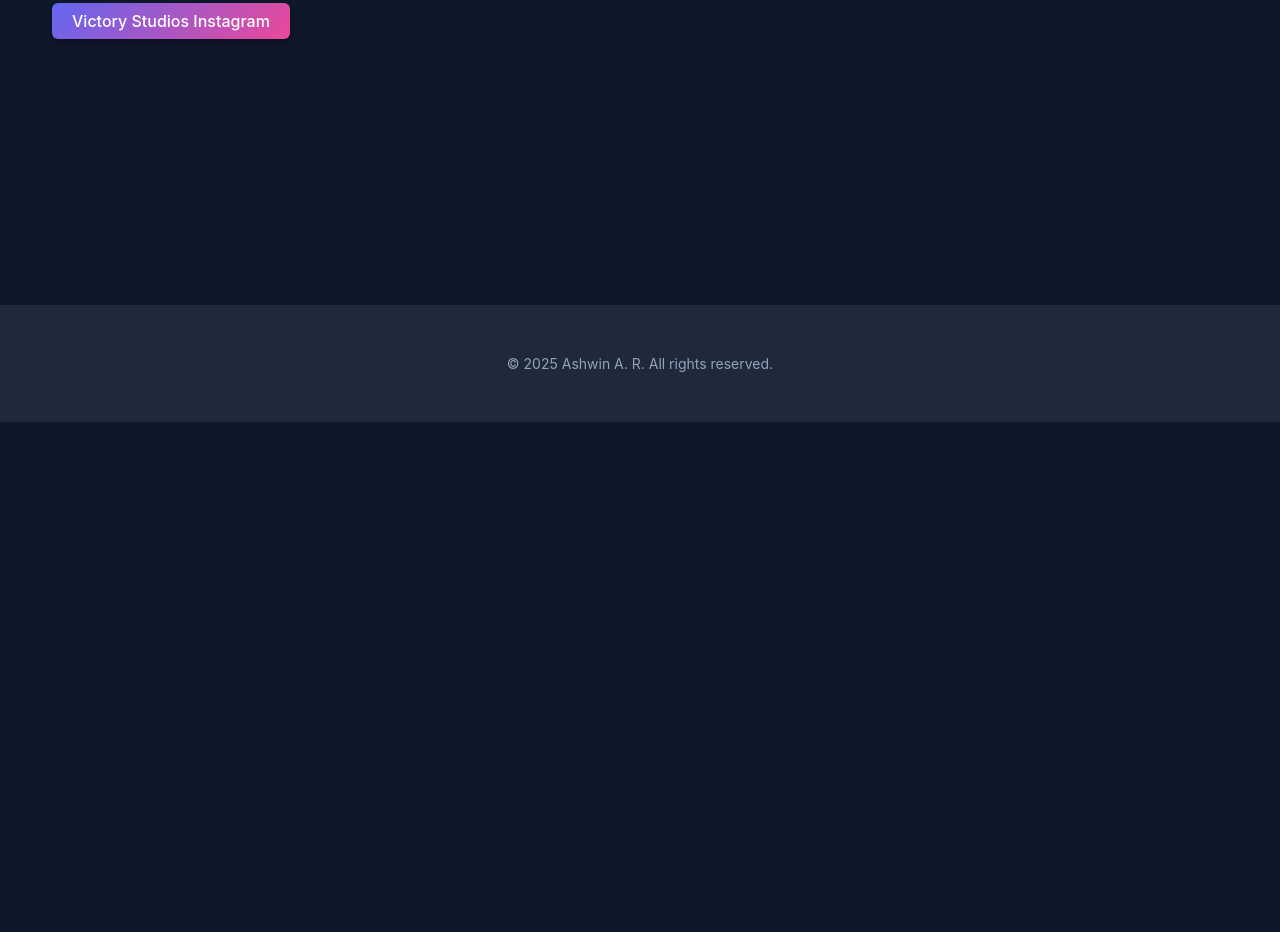
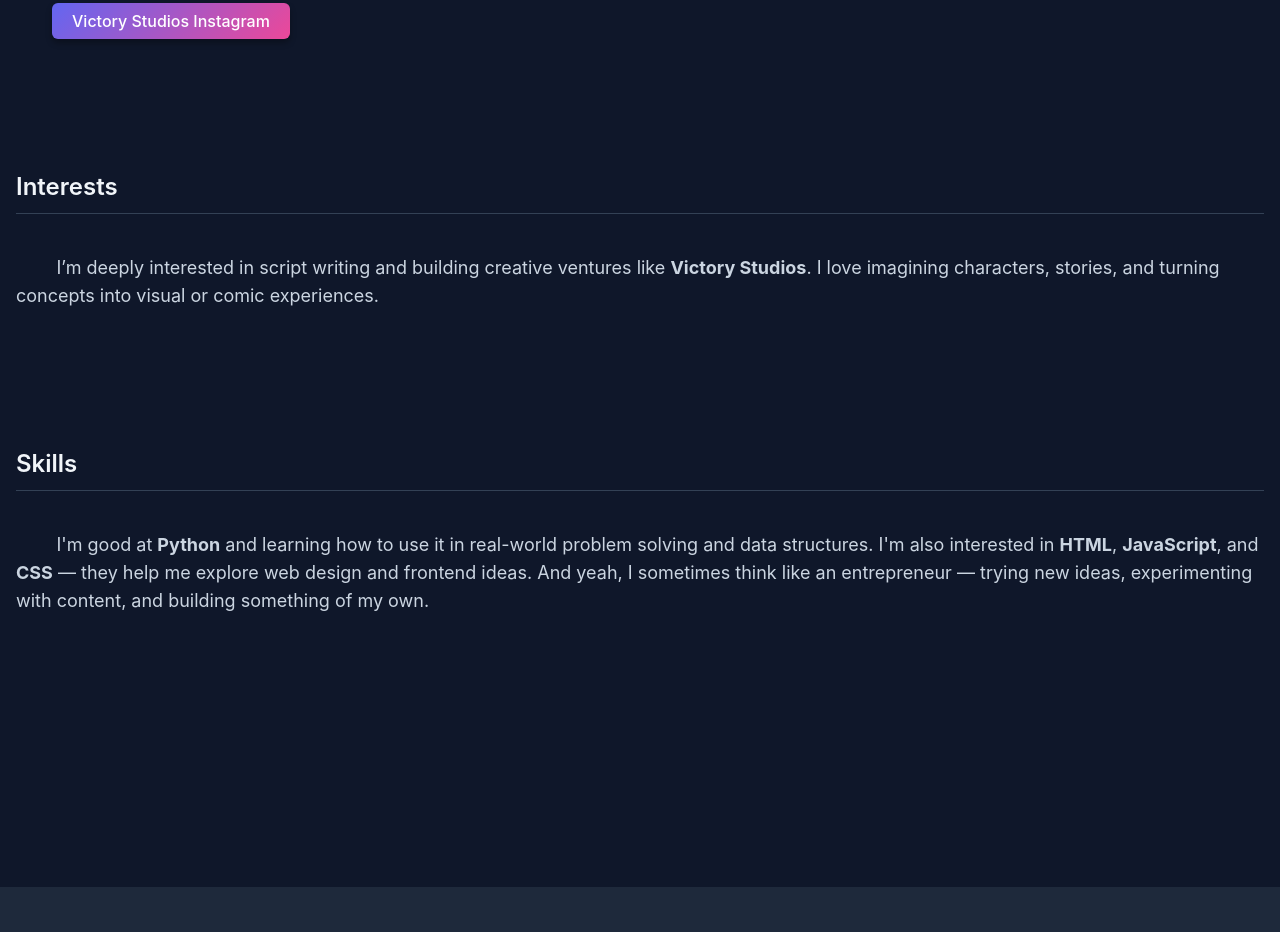
Before and after one commit to ashwinrockz01/Ash.-Web, a plain HTML site: page index.html in a window 1280 px wide. Shown: the part 979-1911 px from the top of the page. Before the commit the page ends 1401 px from the top, so only its background shows below. Drawn offline with nearby package versions, Linux system fonts and the light colour scheme.

Commit message:
Update index.html

```diff
--- a/index.html
+++ b/index.html
@@ -44,16 +44,33 @@
       </div>
     </section>
 
+    <!-- New Interest Section -->
+    <section>
+      <h2>Interests</h2>
+      <p>
+        I’m deeply interested in script writing and building creative ventures like <strong>Victory Studios</strong>. I love imagining characters, stories, and turning concepts into visual or comic experiences.
+      </p>
+    </section>
+
+    <!-- New Skills Section -->
+    <section>
+      <h2>Skills</h2>
+      <p>
+        I'm good at <strong>Python</strong> and learning how to use it in real-world problem solving and data structures. I'm also interested in <strong>HTML</strong>, <strong>JavaScript</strong>, and <strong>CSS</strong> — they help me explore web design and frontend ideas. And yeah, I sometimes think like an entrepreneur — trying new ideas, experimenting with content, and building something of my own.
+      </p>
+    </section>
+
   </main>
 
   <!-- Footer -->
   <footer>
     <p>© 2025 Ashwin A. R. All rights reserved.</p>
   </footer>
-<!-- In <head> for CSS -->
-<link rel="stylesheet" href="style.css">
 
-<!-- Before </body> for JS -->
-<script src="script.js"></script>
+  <!-- In <head> for CSS -->
+  <link rel="stylesheet" href="style.css">
+
+  <!-- Before </body> for JS -->
+  <script src="script.js"></script>
 </body>
 </html>
```
